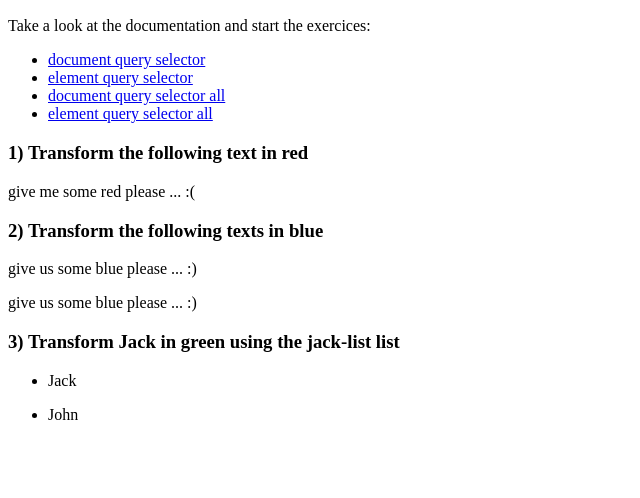
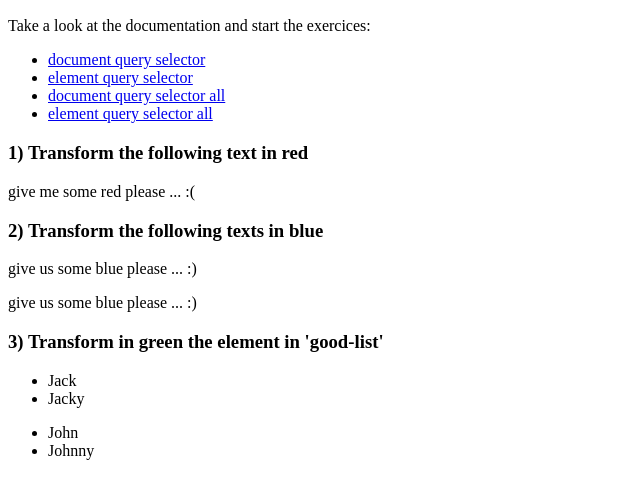
Before and after one commit to PierreCavalet/formation-js-front, a website: page dom-manipulation/index.html in a window 1280 px wide. Shown: the part 96-594 px from the top of the page, without its empty margins (0-640 px from the left). Drawn offline with Linux system fonts and the light colour scheme.

Commit message:
fix dom manipulation lists

```diff
--- a/dom-manipulation/index.html
+++ b/dom-manipulation/index.html
@@ -45,12 +45,14 @@
         give us some blue please ... :)
       </p>
 
-      <h3>3) Transform Jack in green using the jack-list list</h3>
-      <ul id="jack-list">
+      <h3>3) Transform in green the element in 'good-list'</h3>
+      <ul id="good-list">
         <li>Jack</li>
+        <li>Jacky</li>
       </ul>
       <ul>
         <li>John</li>
+        <li>Johnny</li>
       </ul>
     </div>
 
```
